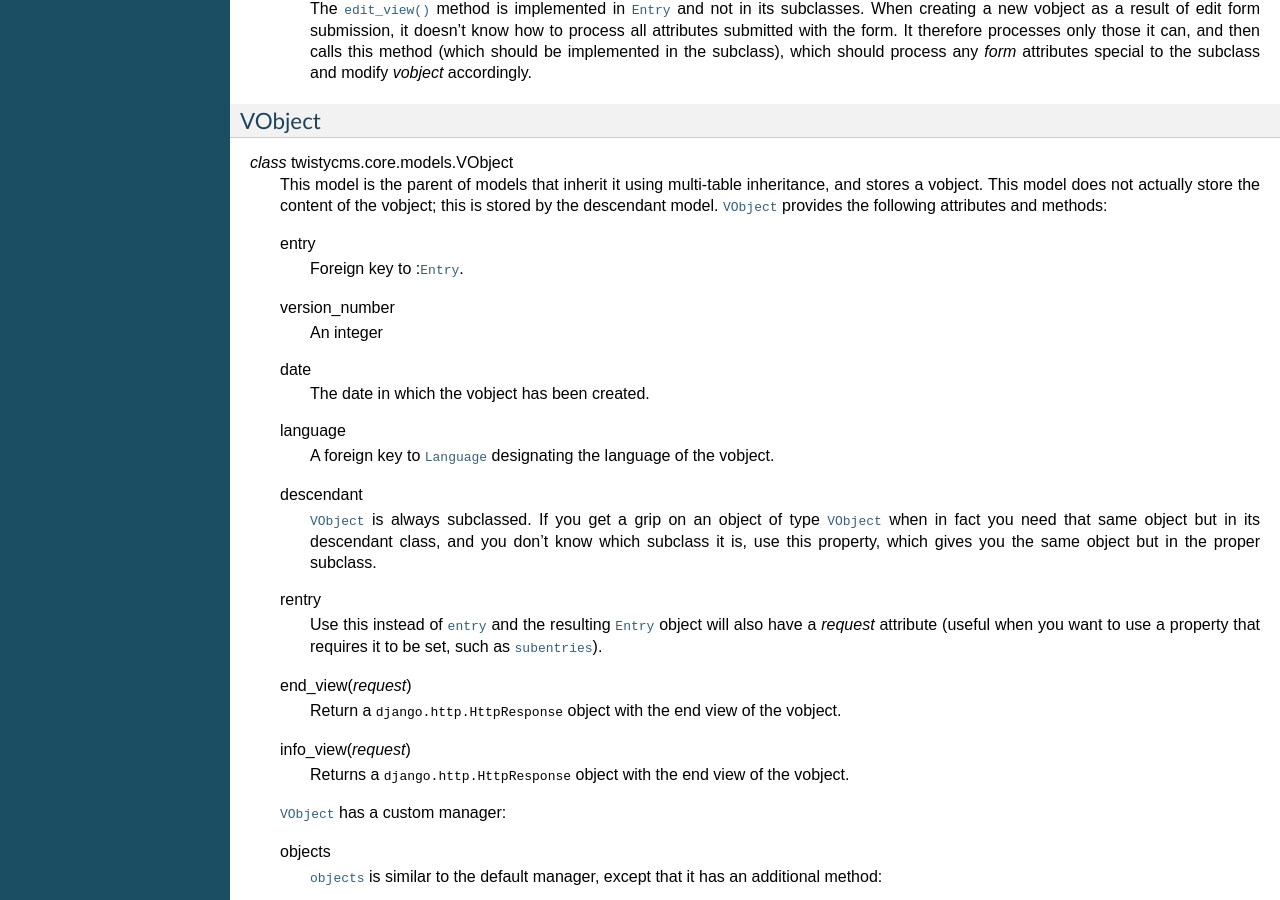
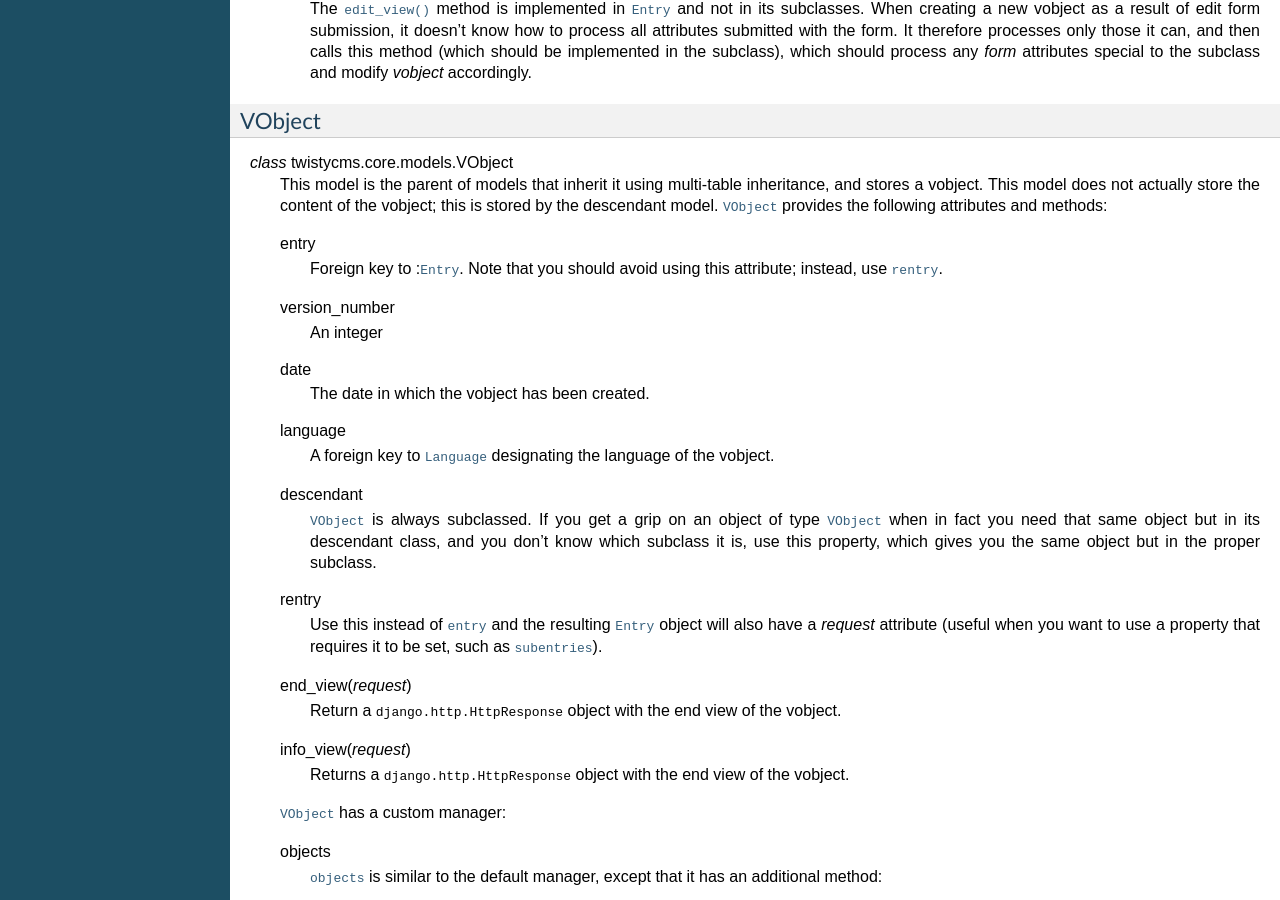
Before and after one commit to aptiko/zadig, a Sphinx documentation site: the page built from docs/api.txt, in a window 1280 px wide and 900 px high, scrolled down 2598 px. Built offline with Sphinx 7.4.7, drawn with Linux system fonts in a browser that asks for light colours.

Commit message:
Fixed some bugs having to do with entries and vobjects knowing the request object

```diff
--- a/docs/api.txt
+++ b/docs/api.txt
@@ -240,7 +240,9 @@ VObject
 
    .. attribute:: twistycms.core.models.VObject.entry
 
-      Foreign key to ::class:`~twistycms.core.models.Entry`.
+      Foreign key to ::class:`~twistycms.core.models.Entry`. Note that
+      you should avoid using this attribute; instead, use
+      :attr:`~twistycms.core.models.VObject.rentry`.
 
    .. attribute:: twistycms.core.models.VObject.version_number
 
```
Also changed, not shown: 1 other file.
